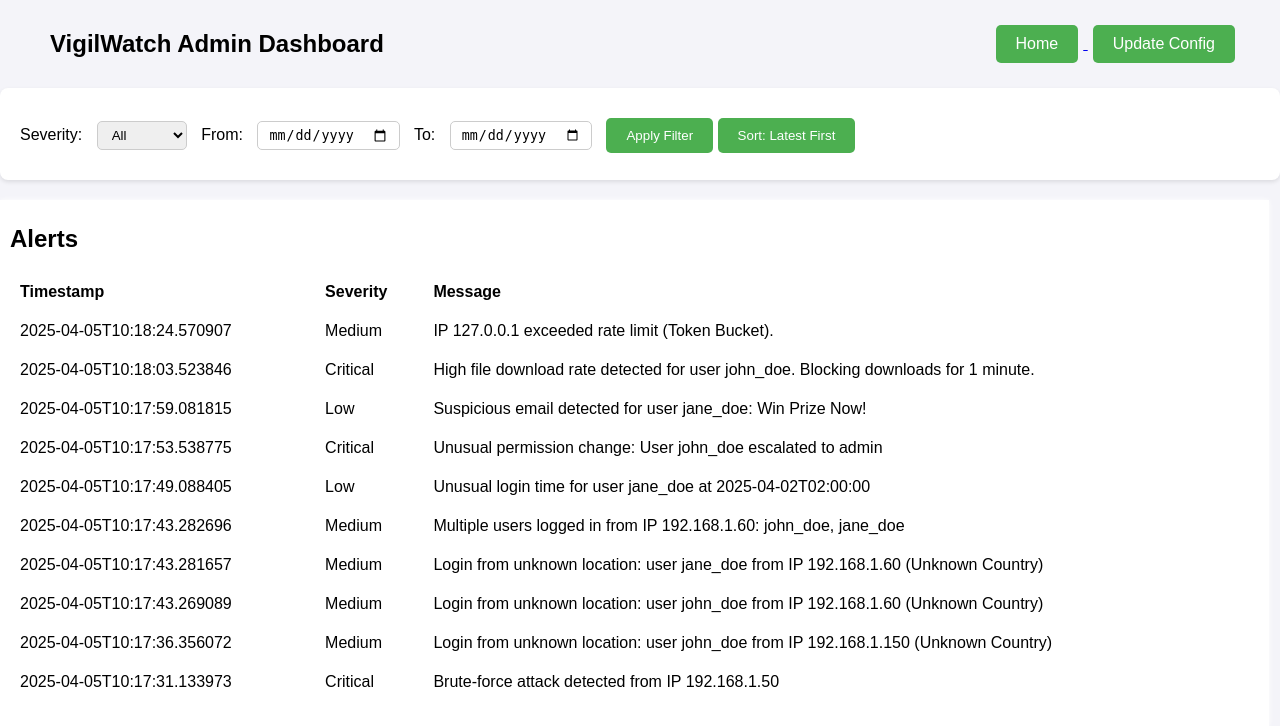
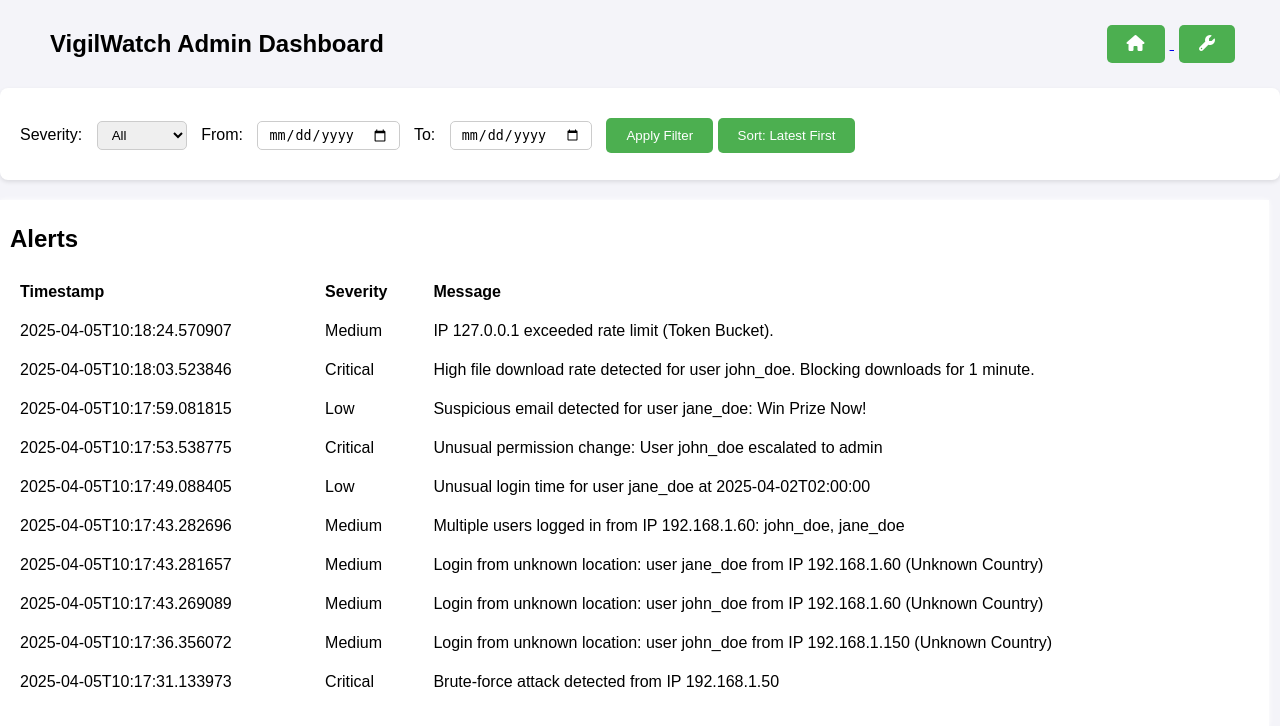
Before and after one commit to krishna09-dev/VigilWatch, a Flask app: page /admin in a window 1280 px wide. Shown: the top 726 px of the page. Run offline with Flask 2, Linux system fonts and the light colour scheme.

Commit message:
Update index.html

```diff
--- a/static/css/styles.css
+++ b/static/css/styles.css
@@ -23,6 +23,8 @@
   color: #555;
   transition: background-color 0.3s, border-color 0.3s;
   cursor: pointer;
+  height: 50vh;
+  align-content: center;
 }
 .drag-drop-area.hover {
   background-color: #d0e6f8;
--- a/templates/admin.html
+++ b/templates/admin.html
@@ -4,7 +4,7 @@
   <meta charset="UTF-8">
   <title>VigilWatch Admin Dashboard</title>
   <meta name="viewport" content="width=device-width, initial-scale=1.0">
-  <!-- <link rel="stylesheet" href="{{ url_for('static', filename='css/styles.css') }}"> -->
+  <link rel="stylesheet" href="https://cdnjs.cloudflare.com/ajax/libs/font-awesome/6.0.0-beta3/css/all.min.css">
   <link rel="stylesheet" href="{{ url_for('static', filename='css/admin.css') }}">
   <script src="https://cdn.jsdelivr.net/npm/chart.js"></script>
 
@@ -16,8 +16,12 @@
       <h1>VigilWatch Admin Dashboard</h1>
       <div>
         <a href="{{ url_for('index') }}">
-          <button id="homepage" class="upload-btn">Home</button>
-        </a><button type="button" class="upload-btn" id="openConfigModalBtn">Update Config</button>
+          <button type="button" class="upload-btn">
+            <i class="fas fa-home"></i>
+          </button>
+        </a><button type="button" class="upload-btn" id="openConfigModalBtn">
+          <i class="fas fa-wrench"></i>
+        </button>
       </div>
     </div>
   </nav>
```
